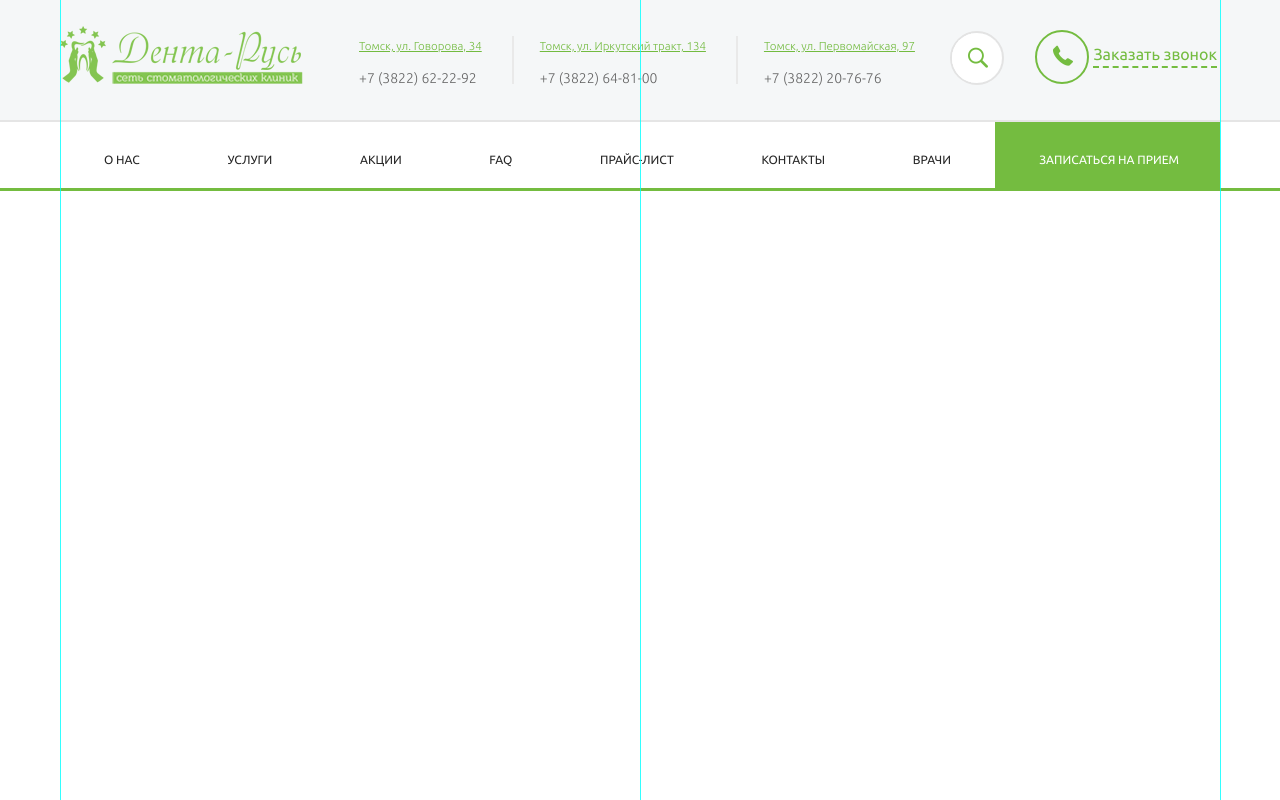
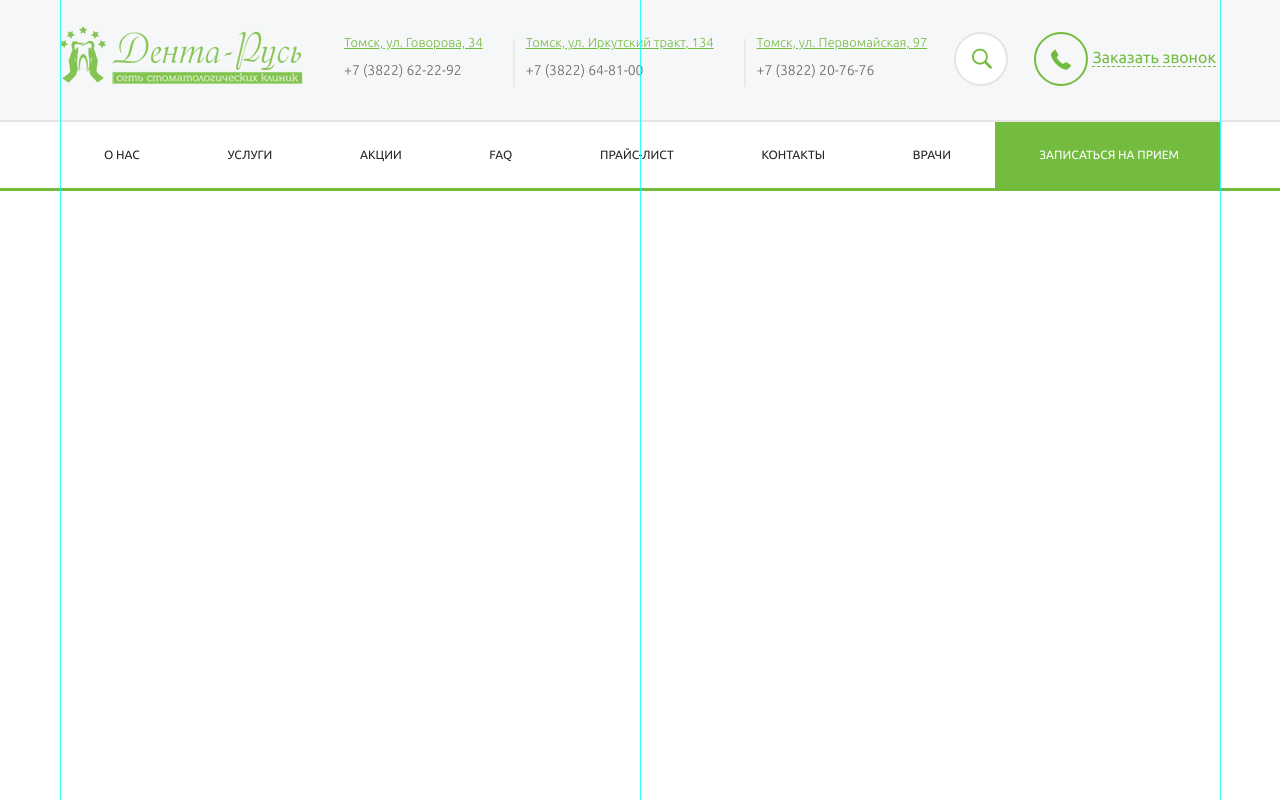
Before and after one commit to mikhkita/sur-atned, a plain HTML site: page index.html in a window 1280 px wide. Drawn offline with Linux system fonts and the light colour scheme; some packages are replaced by stand-ins of ours; files whose address does not match are found by name.

Commit message:
header edit

```diff
--- a/css/layout.css
+++ b/css/layout.css
@@ -60,7 +60,7 @@ body {
 	text-align: center;
 	font-family: 'Ubuntu';
 	font-size: 16px;
-	line-height: 24px;
+	line-height: 13px;
 	overflow-x: hidden;
 	-webkit-text-size-adjust: none;
 	color: #472275;
@@ -183,7 +183,7 @@ input:-moz-placeholder {
 						display: block;
 					}
 				.filials {
-				margin-top: 6px;
+				margin-top: 9px;
 				}
 					.filials {
 						transition: opacity 0.25s ease;
@@ -192,10 +192,10 @@ input:-moz-placeholder {
 							font-family: "Ubuntu-Light";
 							text-align: left;
 							/* text-decoration: underline; */
-							margin-left: 56px;
+							margin-left: 41px;
 						}
 							.filial-addr a {
-								font-size: 11.5px;
+								font-size: 13px;
 								color: #73bb40;
 								text-decoration: underline; */
 							}
@@ -205,7 +205,7 @@ input:-moz-placeholder {
 							.filial-addr p {
 								font-size: 14px;
 								color: #656565;
-								line-height: 41px;
+								line-height: 42px;
 							}
 					.vertical-line {
 						background-position: 0 0;
@@ -234,8 +234,8 @@ input:-moz-placeholder {
 					height: 50px;
 					width: 50px;
 					position: absolute;
-					right: 216px;
-					top: 5px;
+					right: 212px;
+					top: 6px;
 					transition: width 0.55s ease;
 				}
 						.header .b-block .search.maxopacity {
@@ -286,8 +286,8 @@ input:-moz-placeholder {
 
 				.callback  {
 					position: relative;
-					/* margin-top: 0px; */
-					margin-left: 120px;
+					margin-top: 2px;
+					margin-right: 1px;
 				}
 				.callback:hover {
 					color: #ffffff;
@@ -305,10 +305,11 @@ input:-moz-placeholder {
 					}
 					.callback p {
 						position: absolute;
-						top: 16px;
+						top: 20px;
 						right: 3px;
 						color: #74bc40;
-						border-bottom: 2px dashed #74bc40;
+						border-bottom: 1px dashed #74bc40;
+						line-height: 18px;
 					}
 					.callback p:hover {
 						border-bottom: 0px;
@@ -324,8 +325,8 @@ input:-moz-placeholder {
 					.callback .icon-callback{
 						content: "\e900";
 						position: absolute;
-						top: 19px;
-						left: 18px;
+						top: 15px;
+						left: 15px;
 						font-family: 'icomoon' !important;
 						speak: none;
 						font-style: normal;
--- a/index.html
+++ b/index.html
@@ -75,8 +75,8 @@
 					</div>
 					<div class="callback right">
 						<div class="callback-btn">
-						</div>
-						<div class="icon-callback">
+							<div class="icon-callback">
+							</div>
 						</div>
 						<p>Заказать звонок</p>
 						<a href="#"></a>
```
